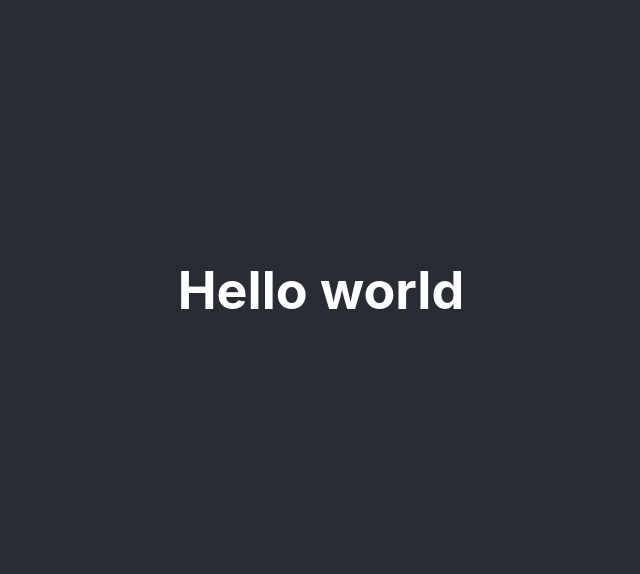
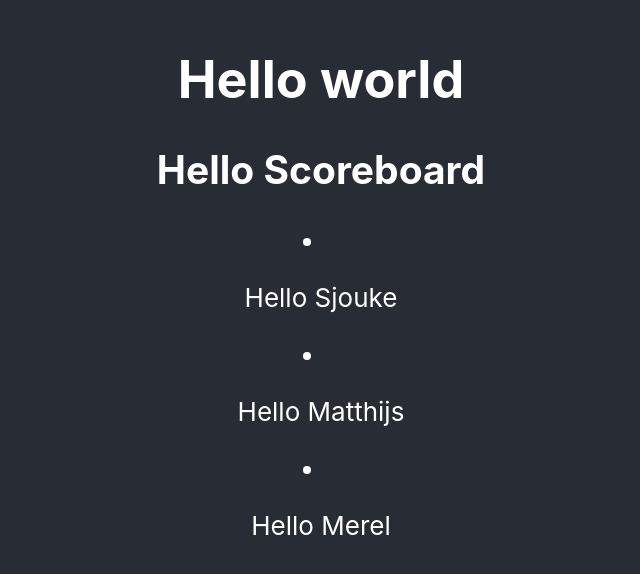
Before and after one commit to Sjouke91/Scoreboard-App, a React (Create React App) app in the folder scoreboard/: page / in a window 1280 px wide. Shown: the part 110-684 px from the top of the page, without its empty margins (319-959 px from the left). Built offline with nearby package versions, Linux system fonts and the light colour scheme.

Commit message:
Added all components

```diff
--- a/scoreboard/src/App.js
+++ b/scoreboard/src/App.js
@@ -1,5 +1,4 @@
 import React from "react";
-import logo from "./logo.svg";
 import "./App.css";
 import Title from "./components/Title";
 
--- /dev/null
+++ b/scoreboard/src/components/Player.js
@@ -0,0 +1,11 @@
+import React from "react";
+
+export default function player(props) {
+  return (
+    <div>
+      <li className="Player">
+        <p>Hello {props.name}</p>
+      </li>
+    </div>
+  );
+}
--- /dev/null
+++ b/scoreboard/src/components/Scoreboard.js
@@ -0,0 +1,13 @@
+import React from "react";
+import Player from "./Player";
+
+export default function Scoreboard() {
+  return (
+    <div>
+      <h2>Hello Scoreboard</h2>
+      <Player name="Sjouke" />
+      <Player name="Matthijs" />
+      <Player name="Merel" />
+    </div>
+  );
+}
--- a/scoreboard/src/components/Title.js
+++ b/scoreboard/src/components/Title.js
@@ -1,9 +1,11 @@
 import React from "react";
+import Scoreboard from "./Scoreboard";
 
 export default function title() {
   return (
     <div>
       <h1>Hello world</h1>
+      <Scoreboard />
     </div>
   );
 }
```
Also changed, not shown: scoreboard/src/components/AddPlayerForm.js (added, +7 -0 lines), scoreboard/src/plan.md (added, +7 -0 lines).
